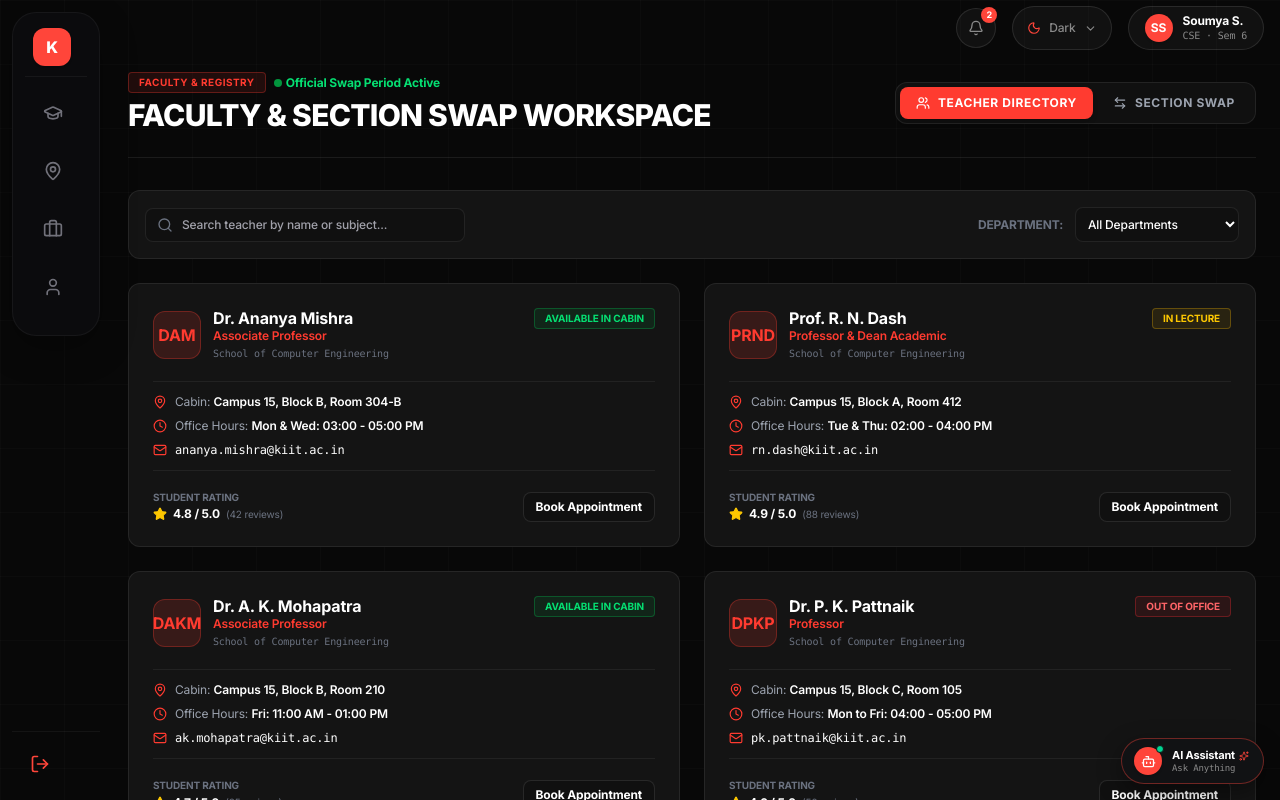
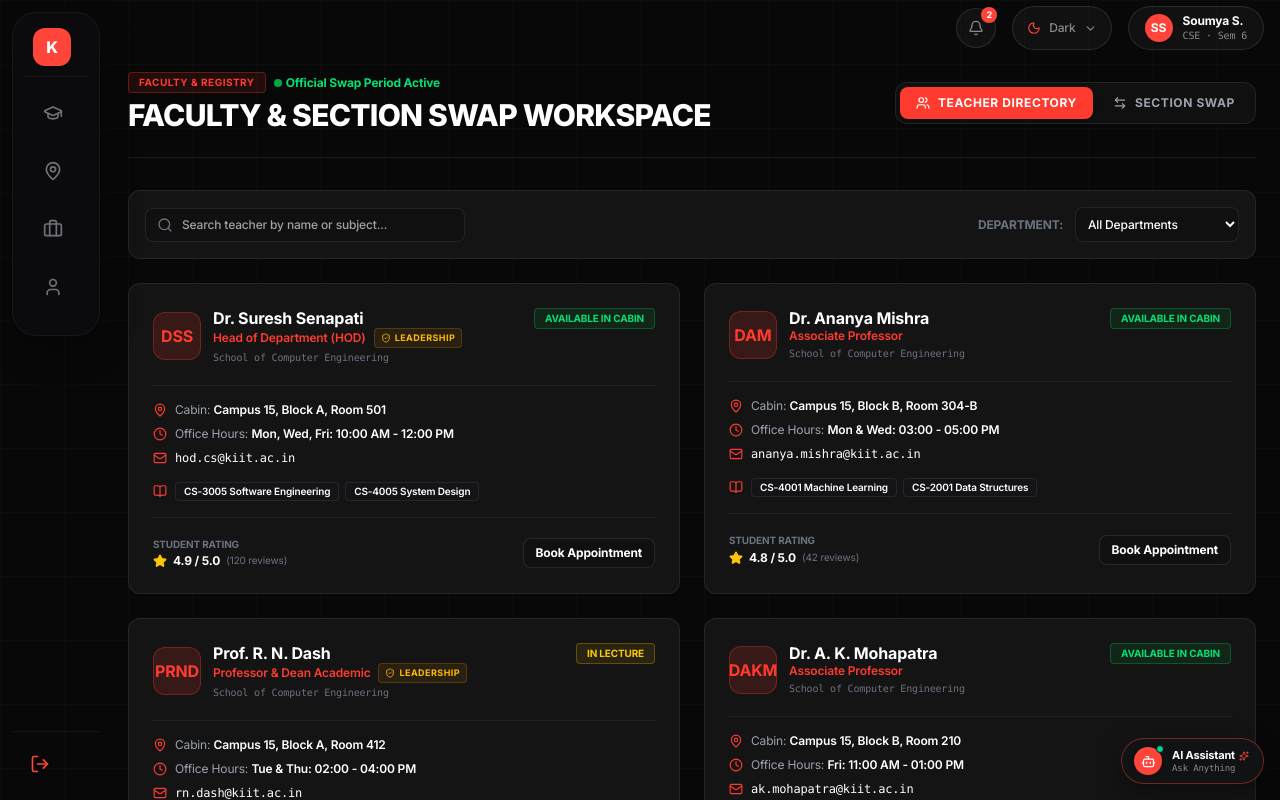
Before and after one commit to priyangshu24/KIITAnumaan, a Next.js app: page /workspace/faculty in a window 1280 px wide. Shown: the top 800 px of the page. Built offline with nearby package versions, Linux system fonts and the light colour scheme.

Commit message:
feat: add subjects to faculty directory and highlight leadership positions

```diff
--- a/app/workspace/faculty/page.tsx
+++ b/app/workspace/faculty/page.tsx
@@ -14,11 +14,26 @@ import {
   AlertCircle,
   X,
   Lock,
-  Plus
+  Plus,
+  BookOpen
 } from 'lucide-react'
 
 // Faculty Members
 const facultyList = [
+  {
+    id: 'f-5',
+    name: 'Dr. Suresh Senapati',
+    designation: 'Head of Department (HOD)',
+    department: 'School of Computer Engineering',
+    specialization: 'Software Engineering & Architecture',
+    cabin: 'Campus 15, Block A, Room 501',
+    officeHours: 'Mon, Wed, Fri: 10:00 AM - 12:00 PM',
+    email: 'hod.cs@kiit.ac.in',
+    subjects: ['CS-3005 Software Engineering', 'CS-4005 System Design'],
+    rating: 4.9,
+    reviewsCount: 120,
+    availability: 'Available in Cabin',
+  },
   {
     id: 'f-1',
     name: 'Dr. Ananya Mishra',
@@ -218,7 +233,14 @@ export default function FacultyWorkspacePage() {
                     </div>
                     <div>
                       <h3 className="text-base font-bold text-white leading-tight">{teacher.name}</h3>
+                      <div className="flex items-center gap-2 flex-wrap">
                         <p className="text-xs text-[#FF3B30] font-semibold">{teacher.designation}</p>
+                        {(teacher.designation.includes('Dean') || teacher.designation.includes('HOD')) && (
+                          <span className="px-1.5 py-0.5 rounded bg-amber-500/10 text-amber-400 border border-amber-500/20 text-[9px] font-bold uppercase tracking-wider flex items-center gap-1">
+                            <ShieldCheck size={10} /> Leadership
+                          </span>
+                        )}
+                      </div>
                       <p className="text-[10px] text-[#6B7280] font-mono mt-0.5">{teacher.department}</p>
                     </div>
                   </div>
@@ -236,7 +258,8 @@ export default function FacultyWorkspacePage() {
                   </span>
                 </div>
 
-                <div className="space-y-2 border-t border-b border-[rgba(255,255,255,0.06)] py-3 text-xs">
+                <div className="space-y-3 border-t border-b border-[rgba(255,255,255,0.06)] py-4 text-xs">
+                  <div className="space-y-2">
                     <div className="flex items-center gap-2 text-[#9CA3AF]">
                       <MapPin size={14} className="text-[#FF3B30] shrink-0" />
                       <span>Cabin: <span className="text-white font-semibold">{teacher.cabin}</span></span>
@@ -248,6 +271,18 @@ export default function FacultyWorkspacePage() {
                     <div className="flex items-center gap-2 text-[#9CA3AF]">
                       <Mail size={14} className="text-[#FF3B30] shrink-0" />
                       <span className="font-mono text-white">{teacher.email}</span>
+                    </div>
+                  </div>
+
+                  <div className="flex items-start gap-2 text-[#9CA3AF] pt-1">
+                    <BookOpen size={14} className="text-[#FF3B30] shrink-0 mt-0.5" />
+                    <div className="flex flex-wrap gap-1.5">
+                      {teacher.subjects.map((sub, idx) => (
+                        <span key={idx} className="bg-[#141418] border border-[rgba(255,255,255,0.08)] px-2 py-0.5 rounded text-[10px] font-semibold text-white whitespace-nowrap">
+                          {sub}
+                        </span>
+                      ))}
+                    </div>
                   </div>
                 </div>
 
```
Lines whose indentation alone changed are shown as unchanged.
